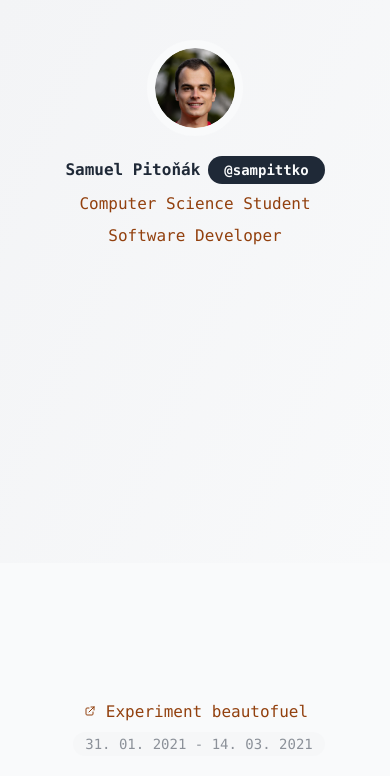
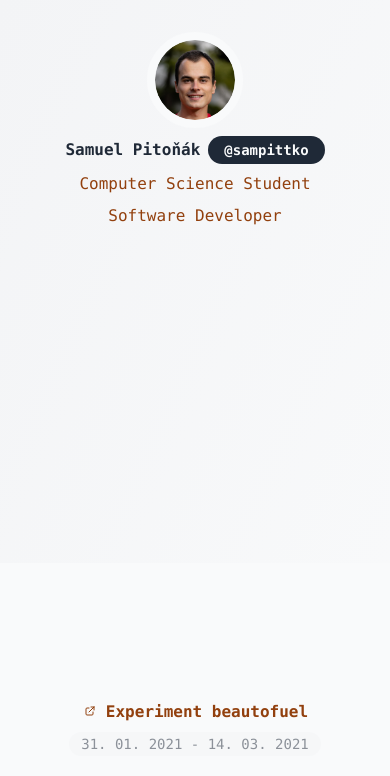
Before and after one commit to sampittko/samuelpitonak.sk, a Gatsby site: page / in a window 390 px wide. Shown: the top 776 px of the page. Built offline with nearby package versions, Linux system fonts and the light colour scheme; Gatsby itself is replaced by a stand-in of ours.

Commit message:
Tweak even more

```diff
--- a/src/components/footer/thesis.js
+++ b/src/components/footer/thesis.js
@@ -5,9 +5,8 @@ const Thesis = ({ text, link, duration, ...rest }) => (
     <a
       href={link}
       rel="noreferrer"
-      className=" text-amber-800 hover:text-amber-900"
+      className="font-bold text-amber-800 hover:text-amber-900"
     >
-      <span>
       <svg
         xmlns="http://www.w3.org/2000/svg"
         fill="none"
@@ -23,9 +22,8 @@ const Thesis = ({ text, link, duration, ...rest }) => (
         />
       </svg>
       {text}
-      </span>
     </a>
-    <span className="mt-2 md:mt-0 ml-2 inline-flex items-center px-3 py-0.5 rounded-full text-sm bg-gray-100 text-gray-800 animate-pulse">
+    <span className="mt-2 md:mt-0 ml-0 md:ml-2 inline-flex items-center px-3 py-0.5 rounded-full text-sm bg-gray-100 text-gray-800 animate-pulse">
       {duration}
     </span>
   </div>
--- a/src/components/profile/index.js
+++ b/src/components/profile/index.js
@@ -7,7 +7,7 @@ const Profile = ({ fluidPhoto, author, positions, ...rest }) => (
   <div {...rest}>
     <Img
       fluid={fluidPhoto}
-      className="w-24 h-24 mx-auto mb-5 border-8 rounded-full border-gray-50 md:border-4 lg:border-8 md:m-0 md:w-20 md:inline-block md:h-20 lg:w-32 lg:h-32"
+      className="w-24 h-24 mx-auto mb-2 border-8 rounded-full md:mb-0 border-gray-50 md:border-4 lg:border-8 md:m-0 md:w-20 md:inline-block md:h-20 lg:w-32 lg:h-32"
       alt={author.fullname}
     />
     <div className="space-y-1 leading-6 md:inline-block md:text-lg lg:space-y-3 lg:text-2xl">
@@ -15,7 +15,7 @@ const Profile = ({ fluidPhoto, author, positions, ...rest }) => (
         fullname={author.fullname}
         username={author.username}
         email={author.email}
-        className="font-black text-center text-gray-800 md:text-left"
+        className="font-bold text-center text-gray-800 md:text-left"
       />
       <Positions data={positions} className="text-amber-800" />
     </div>
--- a/src/templates/index.js
+++ b/src/templates/index.js
@@ -38,7 +38,7 @@ const IndexTemplate = ({ pageContext }) => {
         fluidPhoto={fluidPhoto}
         author={author}
         positions={positions}
-        className="md:space-x-4 md:flex md:items-center md:justify-center lg:space-x-6"
+        className="-mt-2 md:mt-0 md:space-x-4 md:flex md:items-center md:justify-center lg:space-x-6"
       />
     </Layout>
   )
```
Lines whose indentation alone changed are shown as unchanged.
